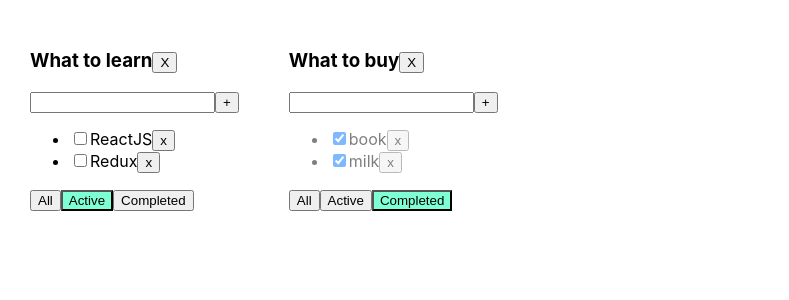
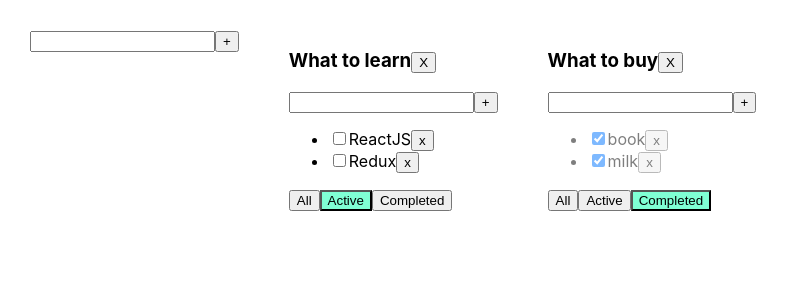
Before and after one commit to LyudmilaShch/todolist-ts-02copy, a React (Create React App) app: page / in a window 1280 px wide. Shown: the top 300 px of the page, without its empty margins (0-789 px from the left). Built offline with nearby package versions, Linux system fonts and the light colour scheme.

Commit message:
06.01- вынесли функцию addTask

```diff
--- /dev/null
+++ b/src/AddItemForm.tsx
@@ -0,0 +1,43 @@
+import React, {ChangeEvent, KeyboardEvent, useState} from "react";
+
+type AddItemFormPropsType = {
+    addTask: (todolistId: string, title: string) => void
+    todolistId: string
+}
+
+export function AddItemForm(props: AddItemFormPropsType) {
+    const [newTaskTitle, setNewTaskTitle] = useState("");
+    const [error, setError] = useState<string | null>(null);
+    const addTask = () => {
+        if (newTaskTitle.trim() === "") {
+            setError("Title is required")
+            return;
+        }
+        props.addTask(props.todolistId, newTaskTitle.trim());
+        setNewTaskTitle(" ");
+    }
+    const onChangeHandler = (e: ChangeEvent<HTMLInputElement>) => {
+        setNewTaskTitle(e.currentTarget.value)
+    }
+    const onKeyPressHandler = (e: KeyboardEvent<HTMLInputElement>) => {
+        setError(null)
+        if (e.charCode === 13) {
+            if (newTaskTitle.trim() !== "") {
+                props.addTask(props.todolistId, newTaskTitle);
+                setNewTaskTitle(" ");
+            } else {
+                setError("Title is required")
+            }
+        }
+    }
+    return <div>
+        <input value={newTaskTitle}
+               onChange={onChangeHandler}
+               onKeyPress={onKeyPressHandler}
+               className={error ? "error" : ""}
+        />
+        <button onClick={addTask}>+</button>
+        {error && <div className="error-message">{error}</div>}
+
+    </div>
+}
--- a/src/App.tsx
+++ b/src/App.tsx
@@ -2,6 +2,7 @@ import React, {useState} from 'react';
 import './App.css';
 import {TasksType, Todolist} from "./Todolist";
 import {v1} from "uuid";
+import {AddItemForm} from "./AddItemForm";
 
 export type FilterValuesType = "all" | "completed" | "active";
 
@@ -89,6 +90,8 @@ if (todolist) {
     return (
 
         <div className="App">
+            <AddItemForm addTask={()=>{}} todolistId={"wss"}/>
+
             {todolists.map((tl) => {
 
                 let tasksForTodolist = tasksObj[tl.id];
--- a/src/Todolist.tsx
+++ b/src/Todolist.tsx
@@ -1,6 +1,7 @@
-import React, {ChangeEvent, KeyboardEvent, useState} from 'react';
+import React, {ChangeEvent} from 'react';
 import './App.css';
 import {FilterValuesType} from "./App";
+import {AddItemForm} from "./AddItemForm";
 
 export type TodolistProps = {
     title: string,
@@ -24,31 +25,7 @@ export type TasksType = {
 
 
 export const Todolist = (props: TodolistProps) => {
-    const [newTaskTitle, setNewTaskTitle] = useState("");
-    const [error, setError] = useState<string | null>(null);
 
-    const onChangeHandler = (e: ChangeEvent<HTMLInputElement>) => {
-        setNewTaskTitle(e.currentTarget.value)
-    }
-    const onKeyPressHandler = (e: KeyboardEvent<HTMLInputElement>) => {
-        setError(null)
-        if (e.charCode === 13) {
-            if (newTaskTitle.trim() !== "") {
-                props.addTask(props.todolistId, newTaskTitle);
-                setNewTaskTitle(" ");
-            } else {
-                setError("Title is required")
-            }
-        }
-    }
-    const addTask = () => {
-        if (newTaskTitle.trim() === "") {
-            setError("Title is required")
-            return;
-        }
-        props.addTask(props.todolistId, newTaskTitle.trim());
-        setNewTaskTitle(" ");
-    }
     const onAllClickHandler = () => props.changeFilter(props.todolistId, "all")
     const onaAtiveClickHandler = () => props.changeFilter(props.todolistId, "active")
     const onCompletedClickHandler = () => props.changeFilter(props.todolistId, "completed")
@@ -60,16 +37,7 @@ const removeTodolist = () => {
             <h3>{props.title}
                 <button onClick={removeTodolist}>X</button>
             </h3>
-            <div>
-                <input value={newTaskTitle}
-                       onChange={onChangeHandler}
-                       onKeyPress={onKeyPressHandler}
-                       className={error ? "error" : ""}
-                />
-                <button onClick={addTask}>+</button>
-                {error && <div className="error-message">{error}</div>}
-
-            </div>
+           <AddItemForm addTask={props.addTask} todolistId={props.todolistId}/>
             <ul>
                 {
                     props.tasks.map(t => {
```
